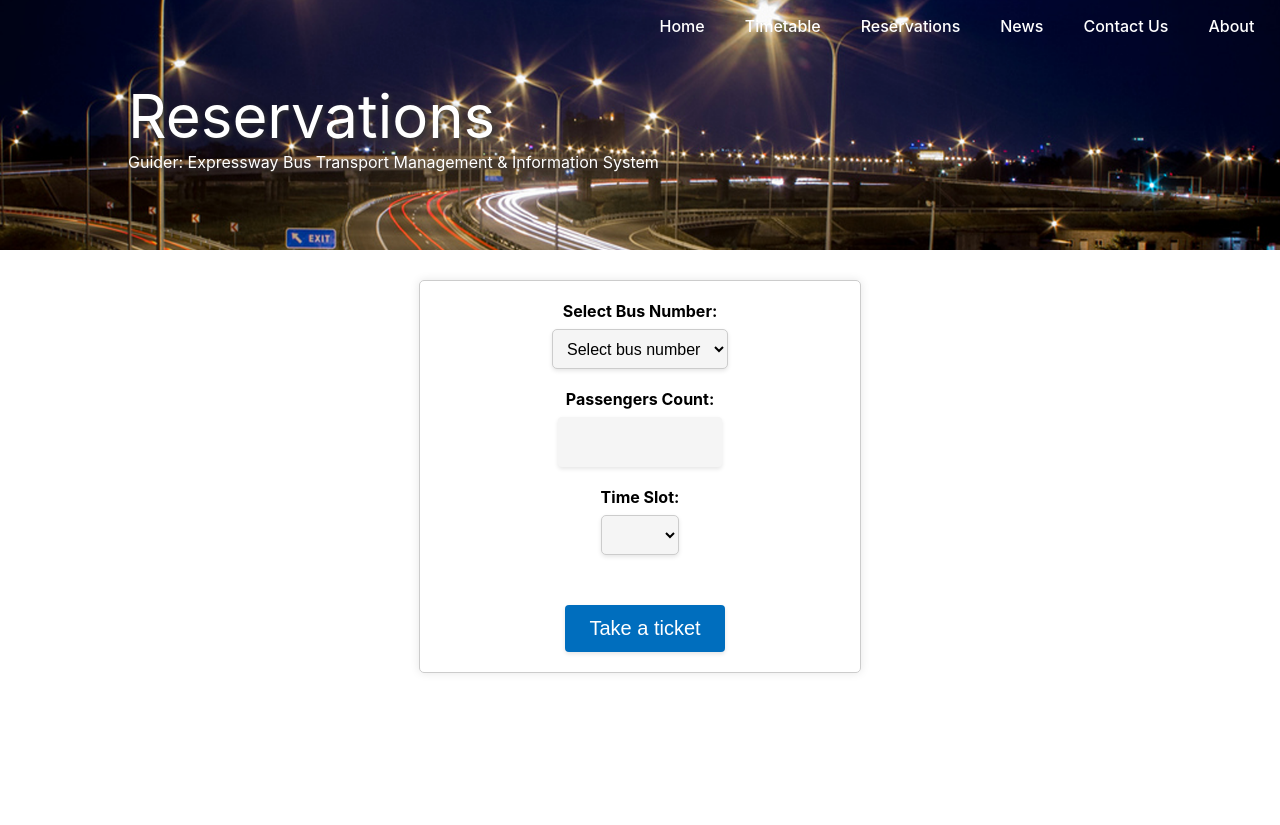
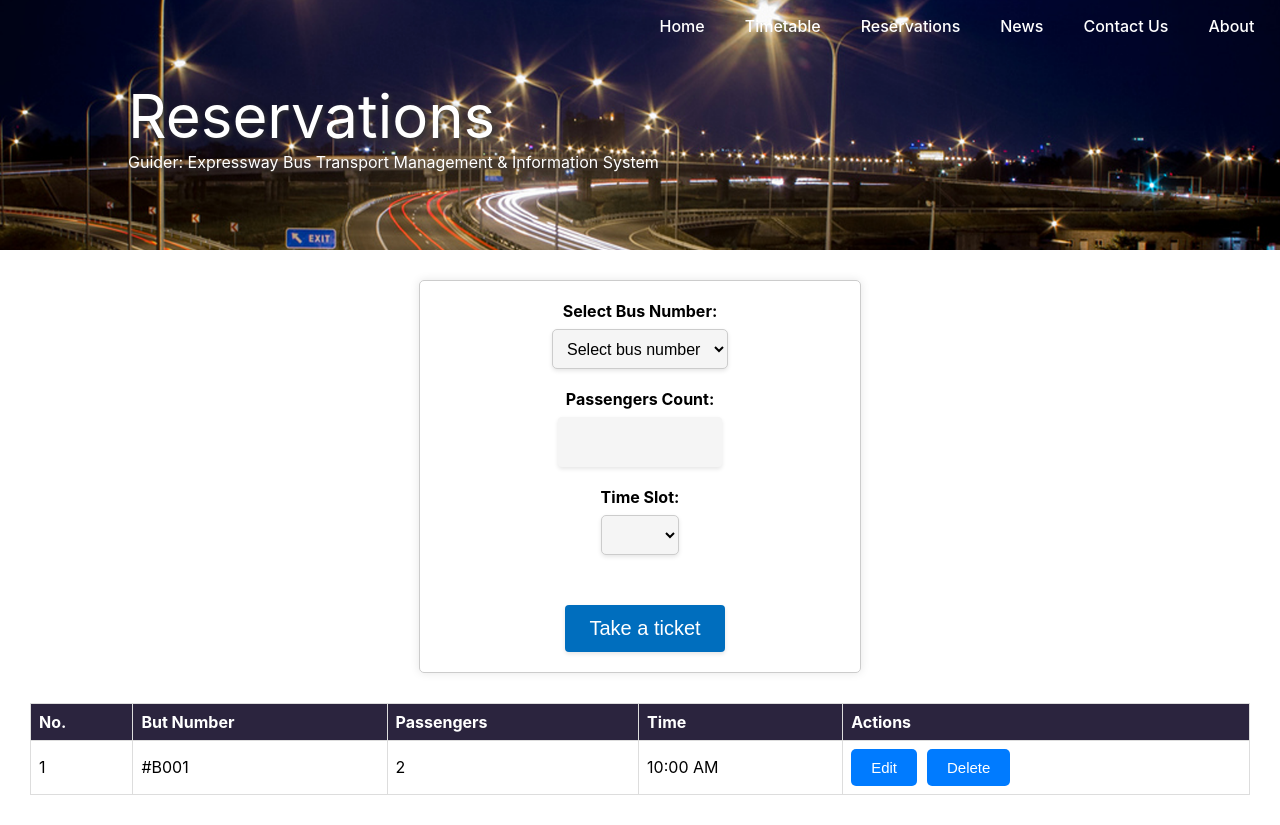
Before and after one commit to Guider-Bus-Reservation-System/Frontend, a React (Create React App) app: page /reservations in a window 1280 px wide. Before the commit the page ends 800 px from the top, so only its background shows below. Built offline with nearby package versions, Linux system fonts and the light colour scheme.

Commit message:
add a table to reservations

```diff
--- a/src/pages/reservations.jsx
+++ b/src/pages/reservations.jsx
@@ -64,6 +64,7 @@ const Reservations = () => {
 				</div>
 
 				<div className="reservations-body">
+					<div className="reservations-bus-form-container">
 						<form className="reservations-bus-form">
 							<div className="reservations-form-group">
 								<label htmlFor="reservations-bus-number">
@@ -120,6 +121,51 @@ const Reservations = () => {
 							</button>
 						</form>
 					</div>
+
+					<div className="reservations-table-container">
+						<table class="reservations-table">
+							<thead>
+								<tr>
+									<th class="reservations-table_header">
+										No.
+									</th>
+									<th class="reservations-table_header">
+										But Number
+									</th>
+									<th class="reservations-table_header">
+										Passengers
+									</th>
+									<th class="reservations-table_header">
+										Time
+									</th>
+									<th class="reservations-table_header">
+										Actions
+									</th>
+								</tr>
+							</thead>
+							<tbody>
+								<tr>
+									<td class="reservations-table_data">1</td>
+									<td class="reservations-table_data">
+										#B001
+									</td>
+									<td class="reservations-table_data">2</td>
+									<td class="reservations-table_data">
+										10:00 AM
+									</td>
+									<td class="reservations-table_data">
+										<button class="reservations-table_btn">
+											Edit
+										</button>
+										<button class="reservations-table_btn">
+											Delete
+										</button>
+									</td>
+								</tr>
+							</tbody>
+						</table>
+					</div>
+				</div>
 			</div>
 		</React.Fragment>
 	);
--- a/src/pages/styles/reservations.css
+++ b/src/pages/styles/reservations.css
@@ -77,3 +77,41 @@
 .reservations-btn:hover {
 	background-color: #0069d9;
 }
+
+.reservations-table-container {
+	padding-top: 30px;
+}
+
+.reservations-table {
+	border-collapse: collapse;
+	width: 100%;
+}
+
+.reservations-table_header {
+	background-color: #2b243e;
+	font-weight: bold;
+	text-align: left;
+	padding: 8px;
+	border: 1px solid #ddd;
+	color: white;
+}
+
+.reservations-table_data {
+	text-align: left;
+	padding: 8px;
+	border: 1px solid #ddd;
+}
+
+.reservations-table_btn {
+	padding: 10px 20px;
+	background-color: #007bff;
+	color: #fff;
+	border: none;
+	border-radius: 5px;
+	font-size: 15px;
+	cursor: pointer;
+}
+
+.reservations-table_btn + .reservations-table_btn {
+	margin-left: 10px;
+}
```
Lines whose indentation alone changed are shown as unchanged.
